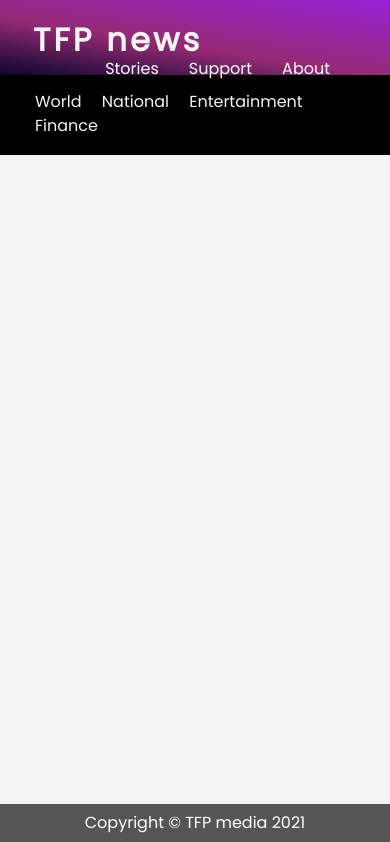
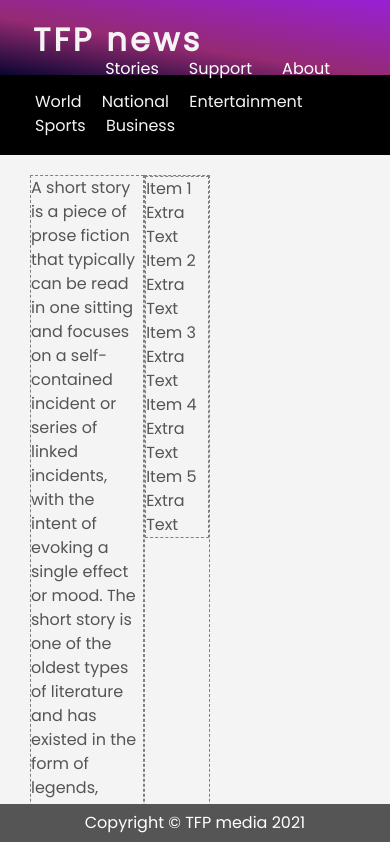
Before and after one commit to 20080/tfp-news, a React (Create React App) app: page / in a window 390 px wide. Shown: the top 842 px of the page. Built offline with nearby package versions, Linux system fonts and the light colour scheme.

Commit message:
Test Deployment responsive partial Main Page Content added

```diff
--- a/src/App.js
+++ b/src/App.js
@@ -9,6 +9,7 @@ function App() {
   return (
     <div className={'App'}>
 <Header newsHead={newsHead}/>
+<Storybox/>
 <Footer/>
     </div>
   );
--- a/src/components/Navbar.js
+++ b/src/components/Navbar.js
@@ -6,7 +6,8 @@ const Navbar =()=>{
                         <li><a href={'#'}>World </a></li>
                         <li><a href={'#'}>National </a></li>
                         <li><a href={'#'}>Entertainment </a></li>
-                        <li><a href={'#'}>Finance </a></li>
+                        <li><a href={'#'}>Sports </a></li>
+                        <li><a href={'#'}>Business </a></li>
                     </ul>
                 </div>
         </nav>
--- a/src/components/RecentList.js
+++ b/src/components/RecentList.js
@@ -1,7 +1,13 @@
 const RecentList = ()=>{
     return(
-        <div>
-
+        <div className={'recentStory'}>
+        <ul>
+            <li><a>Item 1 Extra Text</a></li>
+            <li><a>Item 2 Extra Text</a></li>
+            <li><a>Item 3 Extra Text</a></li>
+            <li><a>Item 4 Extra Text</a></li>
+            <li><a>Item 5 Extra Text</a></li>
+        </ul>
         </div>
     )
 }
--- a/src/components/Story.js
+++ b/src/components/Story.js
@@ -1,7 +1,14 @@
 const Story = () =>{
     return(
-        <div>
-
+        <div id={'storyX'}>
+            <p>
+            A short story is a piece of prose fiction that typically can be
+            read in one sitting and focuses on a self-contained incident or series of
+            linked incidents, with the intent of evoking a single effect or mood.
+            The short story is one of the oldest types of literature and has existed in the form of legends,
+            mythic tales, folk tales, fairy tales, fables and anecdotes in various ancient
+            communities across the world. The modern short story developed in the early 19th century.
+            </p>
         </div>
     )
 }
--- a/src/components/Storybox.js
+++ b/src/components/Storybox.js
@@ -1,7 +1,11 @@
+import Story from "./Story";
+import RecentList from "./RecentList";
+
 const Storybox = () =>{
     return(
-        <div id={'Storybox'}>
-
+        <div className={'Storybox'}>
+        <Story/>
+        <RecentList/>
         </div>
     )
 }
--- a/src/index.css
+++ b/src/index.css
@@ -77,6 +77,26 @@ word-spacing: 1em;
   color: #f4f4f4;
 }
 
+.Storybox{
+  display: flex;
+  margin: 20px 30px;
+}
+
+#storyX{
+  border: 1px gray dashed;
+  width: 70%;
+}
+
+.recentStory{
+margin-left: auto;
+margin-right: 150px;
+  border: 1px gray dashed;
+}
+.recentStory ul{
+  list-style: none;
+  border: 1px gray dashed;
+}
+
 footer{
 background: #555555;
   height: 2.5rem;
@@ -91,7 +111,7 @@ footer p{
 }
 
 
-@media (max-width: 420px) {
+@media (max-width: 497px) {
  .navbar{
    height: 50px;
  }
```
